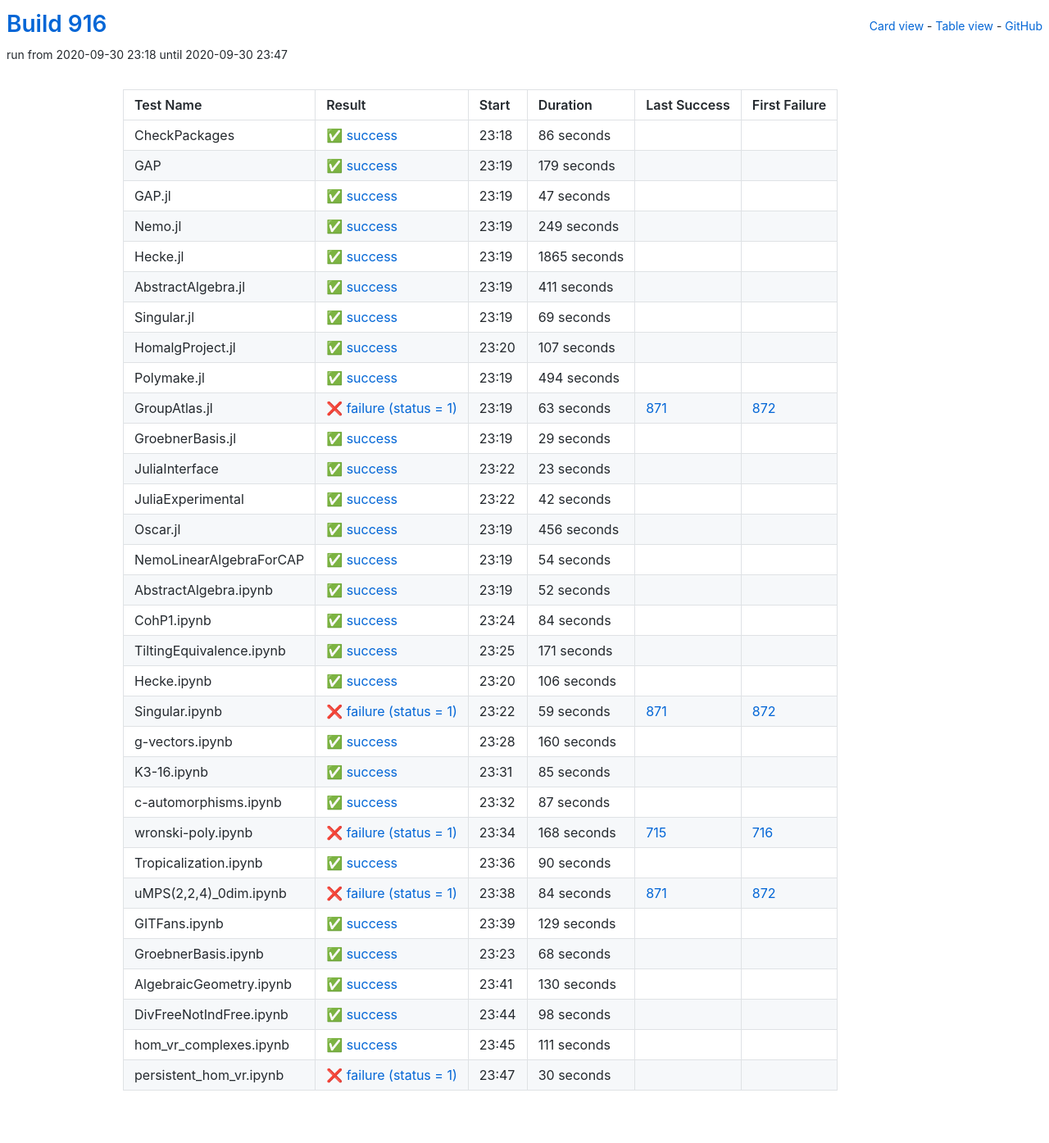
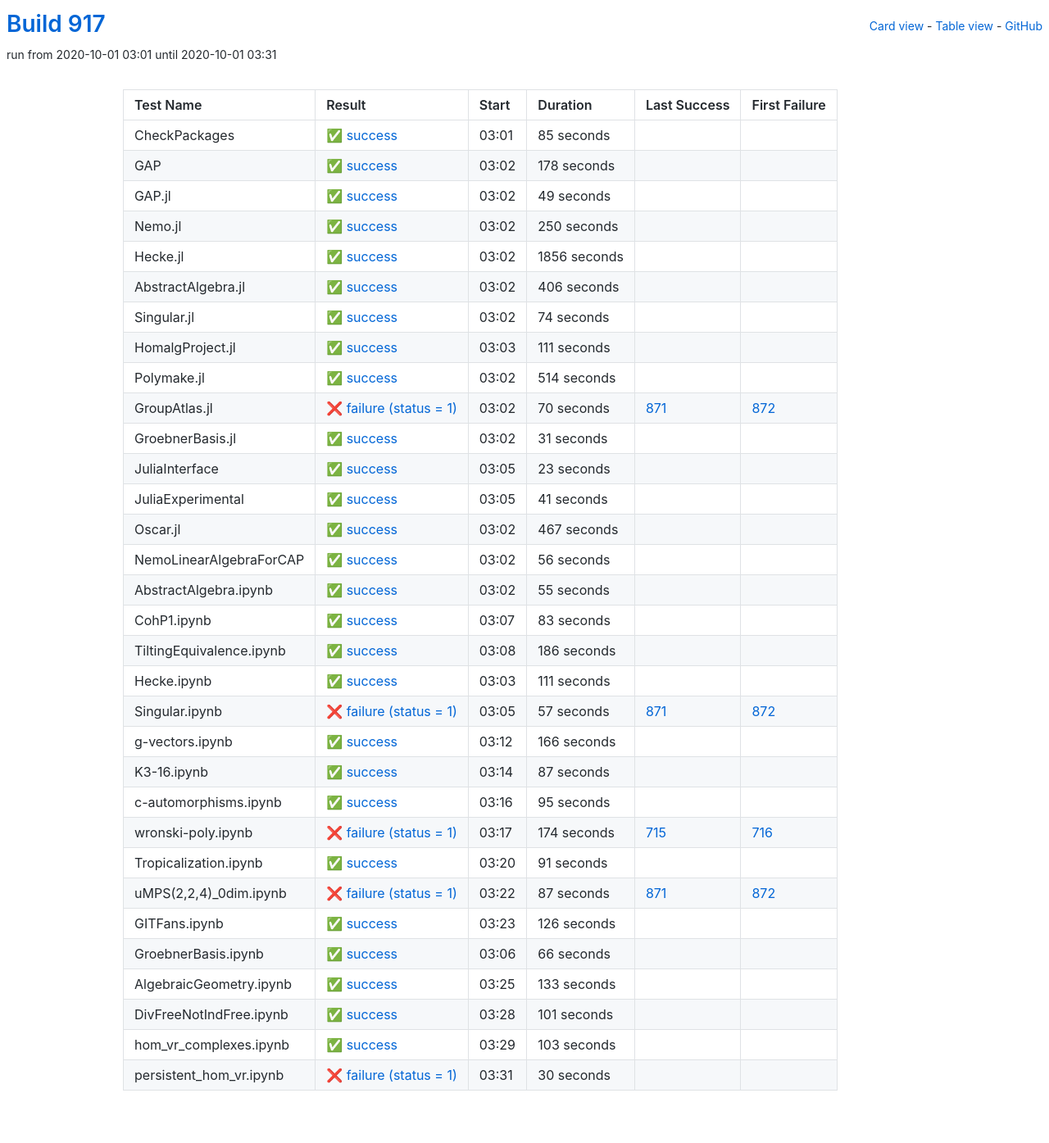
Before and after one commit to oscar-system/oscar-ci-status-stable, a Jekyll site: the page built from table.html, in a window 1280 px wide. Shown: the whole page at 82% size. Built offline with Jekyll 4.4.1, drawn with Linux system fonts in a browser that asks for light colours.

Commit message:
Build #917

```diff
--- a/_data/ci.yml
+++ b/_data/ci.yml
@@ -1,6 +1,6 @@
 ---
-build: 916
-build_url: https://oscarci.mathematik.uni-kl.de/job/oscar-stable/916/
+build: 917
+build_url: https://oscarci.mathematik.uni-kl.de/job/oscar-stable/917/
 job: oscar-stable
 organization: oscar-system
 repo: oscar-ci-status-stable
@@ -8,140 +8,140 @@ repourl: https://github.com/oscar-system/oscar-ci-status-stable
 tests:
 - name: CheckPackages
   id: checkpackages
-  log: https://oscarci.mathematik.uni-kl.de/job/oscar-stable/916/artifact/logs/build-916/CheckPackages.log
-  start: 2020-09-30 23:18
+  log: https://oscarci.mathematik.uni-kl.de/job/oscar-stable/917/artifact/logs/build-917/CheckPackages.log
+  start: 2020-10-01 03:01
   success: true
   exitcode: 0
   status: success
-  duration: 86
+  duration: 85
   last_success: false
   last_success_url:
   first_failure: false
   first_failure_url:
 - name: GAP
   id: gap
-  log: https://oscarci.mathematik.uni-kl.de/job/oscar-stable/916/artifact/logs/build-916/GAP.log
-  start: 2020-09-30 23:19
+  log: https://oscarci.mathematik.uni-kl.de/job/oscar-stable/917/artifact/logs/build-917/GAP.log
+  start: 2020-10-01 03:02
   success: true
   exitcode: 0
   status: success
-  duration: 179
+  duration: 178
   last_success: false
   last_success_url:
   first_failure: false
   first_failure_url:
 - name: GAP.jl
   id: gap-jl
-  log: https://oscarci.mathematik.uni-kl.de/job/oscar-stable/916/artifact/logs/build-916/GAP.jl.log
-  start: 2020-09-30 23:19
+  log: https://oscarci.mathematik.uni-kl.de/job/oscar-stable/917/artifact/logs/build-917/GAP.jl.log
+  start: 2020-10-01 03:02
   success: true
   exitcode: 0
   status: success
-  duration: 47
+  duration: 49
   last_success: false
   last_success_url:
   first_failure: false
   first_failure_url:
 - name: Nemo.jl
   id: nemo-jl
-  log: https://oscarci.mathematik.uni-kl.de/job/oscar-stable/916/artifact/logs/build-916/Nemo.jl.log
-  start: 2020-09-30 23:19
+  log: https://oscarci.mathematik.uni-kl.de/job/oscar-stable/917/artifact/logs/build-917/Nemo.jl.log
+  start: 2020-10-01 03:02
   success: true
   exitcode: 0
   status: success
-  duration: 249
+  duration: 250
   last_success: false
   last_success_url:
   first_failure: false
   first_failure_url:
 - name: Hecke.jl
   id: hecke-jl
-  log: https://oscarci.mathematik.uni-kl.de/job/oscar-stable/916/artifact/logs/build-916/Hecke.jl.log
-  start: 2020-09-30 23:19
+  log: https://oscarci.mathematik.uni-kl.de/job/oscar-stable/917/artifact/logs/build-917/Hecke.jl.log
+  start: 2020-10-01 03:02
   success: true
   exitcode: 0
   status: success
-  duration: 1865
+  duration: 1856
   last_success: false
   last_success_url:
   first_failure: false
   first_failure_url:
 - name: AbstractAlgebra.jl
   id: abstractalgebra-jl
-  log: https://oscarci.mathematik.uni-kl.de/job/oscar-stable/916/artifact/logs/build-916/AbstractAlgebra.jl.log
-  start: 2020-09-30 23:19
+  log: https://oscarci.mathematik.uni-kl.de/job/oscar-stable/917/artifact/logs/build-917/AbstractAlgebra.jl.log
+  start: 2020-10-01 03:02
   success: true
   exitcode: 0
   status: success
-  duration: 411
+  duration: 406
   last_success: false
   last_success_url:
   first_failure: false
   first_failure_url:
 - name: Singular.jl
   id: singular-jl
-  log: https://oscarci.mathematik.uni-kl.de/job/oscar-stable/916/artifact/logs/build-916/Singular.jl.log
-  start: 2020-09-30 23:19
+  log: https://oscarci.mathematik.uni-kl.de/job/oscar-stable/917/artifact/logs/build-917/Singular.jl.log
+  start: 2020-10-01 03:02
   success: true
   exitcode: 0
   status: success
-  duration: 69
+  duration: 74
   last_success: false
   last_success_url:
   first_failure: false
   first_failure_url:
 - name: HomalgProject.jl
   id: homalgproject-jl
-  log: https://oscarci.mathematik.uni-kl.de/job/oscar-stable/916/artifact/logs/build-916/HomalgProject.jl.log
-  start: 2020-09-30 23:20
+  log: https://oscarci.mathematik.uni-kl.de/job/oscar-stable/917/artifact/logs/build-917/HomalgProject.jl.log
+  start: 2020-10-01 03:03
   success: true
   exitcode: 0
   status: success
-  duration: 107
+  duration: 111
   last_success: false
   last_success_url:
   first_failure: false
   first_failure_url:
 - name: Polymake.jl
   id: polymake-jl
-  log: https://oscarci.mathematik.uni-kl.de/job/oscar-stable/916/artifact/logs/build-916/Polymake.jl.log
-  start: 2020-09-30 23:19
+  log: https://oscarci.mathematik.uni-kl.de/job/oscar-stable/917/artifact/logs/build-917/Polymake.jl.log
+  start: 2020-10-01 03:02
   success: true
   exitcode: 0
   status: success
-  duration: 494
+  duration: 514
   last_success: false
   last_success_url:
   first_failure: false
   first_failure_url:
 - name: GroupAtlas.jl
   id: groupatlas-jl
-  log: https://oscarci.mathematik.uni-kl.de/job/oscar-stable/916/artifact/logs/build-916/GroupAtlas.jl.log
-  start: 2020-09-30 23:19
+  log: https://oscarci.mathematik.uni-kl.de/job/oscar-stable/917/artifact/logs/build-917/GroupAtlas.jl.log
+  start: 2020-10-01 03:02
   success: false
   exitcode: 1
   status: failure
-  duration: 63
+  duration: 70
   last_success: 871
   last_success_url: https://oscarci.mathematik.uni-kl.de/job/oscar-stable/871/
   first_failure: 872
   first_failure_url: https://oscarci.mathematik.uni-kl.de/job/oscar-stable/872/
 - name: GroebnerBasis.jl
   id: groebnerbasis-jl
-  log: https://oscarci.mathematik.uni-kl.de/job/oscar-stable/916/artifact/logs/build-916/GroebnerBasis.jl.log
-  start: 2020-09-30 23:19
+  log: https://oscarci.mathematik.uni-kl.de/job/oscar-stable/917/artifact/logs/build-917/GroebnerBasis.jl.log
+  start: 2020-10-01 03:02
   success: true
   exitcode: 0
   status: success
-  duration: 29
+  duration: 31
   last_success: false
   last_success_url:
   first_failure: false
   first_failure_url:
 - name: JuliaInterface
   id: juliainterface
-  log: https://oscarci.mathematik.uni-kl.de/job/oscar-stable/916/artifact/logs/build-916/JuliaInterface.log
-  start: 2020-09-30 23:22
+  log: https://oscarci.mathematik.uni-kl.de/job/oscar-stable/917/artifact/logs/build-917/JuliaInterface.log
+  start: 2020-10-01 03:05
   success: true
   exitcode: 0
   status: success
@@ -152,128 +152,116 @@ tests:
   first_failure_url:
 - name: JuliaExperimental
   id: juliaexperimental
-  log: https://oscarci.mathematik.uni-kl.de/job/oscar-stable/916/artifact/logs/build-916/JuliaExperimental.log
-  start: 2020-09-30 23:22
+  log: https://oscarci.mathematik.uni-kl.de/job/oscar-stable/917/artifact/logs/build-917/JuliaExperimental.log
+  start: 2020-10-01 03:05
   success: true
   exitcode: 0
   status: success
-  duration: 42
+  duration: 41
   last_success: false
   last_success_url:
   first_failure: false
   first_failure_url:
 - name: Oscar.jl
   id: oscar-jl
-  log: https://oscarci.mathematik.uni-kl.de/job/oscar-stable/916/artifact/logs/build-916/Oscar.jl.log
-  start: 2020-09-30 23:19
+  log: https://oscarci.mathematik.uni-kl.de/job/oscar-stable/917/artifact/logs/build-917/Oscar.jl.log
+  start: 2020-10-01 03:02
   success: true
   exitcode: 0
   status: success
-  duration: 456
+  duration: 467
   last_success: false
   last_success_url:
   first_failure: false
   first_failure_url:
 - name: NemoLinearAlgebraForCAP
   id: nemolinearalgebraforcap
-  log: https://oscarci.mathematik.uni-kl.de/job/oscar-stable/916/artifact/logs/build-916/NemoLinearAlgebraForCAP.log
-  start: 2020-09-30 23:19
+  log: https://oscarci.mathematik.uni-kl.de/job/oscar-stable/917/artifact/logs/build-917/NemoLinearAlgebraForCAP.log
+  start: 2020-10-01 03:02
   success: true
   exitcode: 0
   status: success
-  duration: 54
+  duration: 56
   last_success: false
   last_success_url:
   first_failure: false
   first_failure_url:
 - name: AbstractAlgebra.ipynb
   id: abstractalgebra-ipynb
-  log: https://oscarci.mathematik.uni-kl.de/job/oscar-stable/916/artifact/logs/build-916/AbstractAlgebra.ipynb.log
-  start: 2020-09-30 23:19
+  log: https://oscarci.mathematik.uni-kl.de/job/oscar-stable/917/artifact/logs/build-917/AbstractAlgebra.ipynb.log
+  start: 2020-10-01 03:02
   success: true
   exitcode: 0
   status: success
-  duration: 52
+  duration: 55
   last_success: false
   last_success_url:
   first_failure: false
   first_failure_url:
 - name: CohP1.ipynb
   id: cohp1-ipynb
-  log: https://oscarci.mathematik.uni-kl.de/job/oscar-stable/916/artifact/logs/build-916/CohP1.ipynb.log
-  start: 2020-09-30 23:24
+  log: https://oscarci.mathematik.uni-kl.de/job/oscar-stable/917/artifact/logs/build-917/CohP1.ipynb.log
+  start: 2020-10-01 03:07
   success: true
   exitcode: 0
   status: success
-  duration: 84
+  duration: 83
   last_success: false
   last_success_url:
   first_failure: false
   first_failure_url:
 - name: TiltingEquivalence.ipynb
   id: tiltingequivalence-ipynb
-  log: https://oscarci.mathematik.uni-kl.de/job/oscar-stable/916/artifact/logs/build-916/TiltingEquivalence.ipynb.log
-  start: 2020-09-30 23:25
+  log: https://oscarci.mathematik.uni-kl.de/job/oscar-stable/917/artifact/logs/build-917/TiltingEquivalence.ipynb.log
+  start: 2020-10-01 03:08
   success: true
   exitcode: 0
   status: success
-  duration: 171
+  duration: 186
   last_success: false
   last_success_url:
   first_failure: false
   first_failure_url:
 - name: Hecke.ipynb
   id: hecke-ipynb
-  log: https://oscarci.mathematik.uni-kl.de/job/oscar-stable/916/artifact/logs/build-916/Hecke.ipynb.log
-  start: 2020-09-30 23:20
+  log: https://oscarci.mathematik.uni-kl.de/job/oscar-stable/917/artifact/logs/build-917/Hecke.ipynb.log
+  start: 2020-10-01 03:03
   success: true
   exitcode: 0
   status: success
-  duration: 106
+  duration: 111
   last_success: false
   last_success_url:
   first_failure: false
   first_failure_url:
 - name: Singular.ipynb
   id: singular-ipynb
-  log: https://oscarci.mathematik.uni-kl.de/job/oscar-stable/916/artifact/logs/build-916/Singular.ipynb.log
-  start: 2020-09-30 23:22
+  log: https://oscarci.mathematik.uni-kl.de/job/oscar-stable/917/artifact/logs/build-917/Singular.ipynb.log
+  start: 2020-10-01 03:05
   success: false
   exitcode: 1
   status: failure
-  duration: 59
+  duration: 57
   last_success: 871
   last_success_url: https://oscarci.mathematik.uni-kl.de/job/oscar-stable/871/
   first_failure: 872
   first_failure_url: https://oscarci.mathematik.uni-kl.de/job/oscar-stable/872/
 - name: g-vectors.ipynb
   id: g-vectors-ipynb
-  log: https://oscarci.mathematik.uni-kl.de/job/oscar-stable/916/artifact/logs/build-916/g-vectors.ipynb.log
-  start: 2020-09-30 23:28
+  log: https://oscarci.mathematik.uni-kl.de/job/oscar-stable/917/artifact/logs/build-917/g-vectors.ipynb.log
+  start: 2020-10-01 03:12
   success: true
   exitcode: 0
   status: success
-  duration: 160
+  duration: 166
   last_success: false
   last_success_url:
   first_failure: false
   first_failure_url:
 - name: K3-16.ipynb
   id: k3-16-ipynb
-  log: https://oscarci.mathematik.uni-kl.de/job/oscar-stable/916/artifact/logs/build-916/K3-16.ipynb.log
-  start: 2020-09-30 23:31
-  success: true
-  exitcode: 0
-  status: success
-  duration: 85
-  last_success: false
-  last_success_url:
-  first_failure: false
-  first_failure_url:
-- name: c-automorphisms.ipynb
-  id: c-automorphisms-ipynb
-  log: https://oscarci.mathematik.uni-kl.de/job/oscar-stable/916/artifact/logs/build-916/c-automorphisms.ipynb.log
-  start: 2020-09-30 23:32
+  log: https://oscarci.mathematik.uni-kl.de/job/oscar-stable/917/artifact/logs/build-917/K3-16.ipynb.log
+  start: 2020-10-01 03:14
   success: true
   exitcode: 0
   status: success
@@ -282,106 +270,118 @@ tests:
   last_success_url:
   first_failure: false
   first_failure_url:
+- name: c-automorphisms.ipynb
+  id: c-automorphisms-ipynb
+  log: https://oscarci.mathematik.uni-kl.de/job/oscar-stable/917/artifact/logs/build-917/c-automorphisms.ipynb.log
+  start: 2020-10-01 03:16
+  success: true
+  exitcode: 0
+  status: success
+  duration: 95
+  last_success: false
+  last_success_url:
+  first_failure: false
+  first_failure_url:
 - name: wronski-poly.ipynb
   id: wronski-poly-ipynb
-  log: https://oscarci.mathematik.uni-kl.de/job/oscar-stable/916/artifact/logs/build-916/wronski-poly.ipynb.log
-  start: 2020-09-30 23:34
+  log: https://oscarci.mathematik.uni-kl.de/job/oscar-stable/917/artifact/logs/build-917/wronski-poly.ipynb.log
+  start: 2020-10-01 03:17
   success: false
   exitcode: 1
   status: failure
-  duration: 168
+  duration: 174
   last_success: 715
   last_success_url: https://oscarci.mathematik.uni-kl.de/job/oscar-stable/715/
   first_failure: 716
   first_failure_url: https://oscarci.mathematik.uni-kl.de/job/oscar-stable/716/
 - name: Tropicalization.ipynb
   id: tropicalization-ipynb
-  log: https://oscarci.mathematik.uni-kl.de/job/oscar-stable/916/artifact/logs/build-916/Tropicalization.ipynb.log
-  start: 2020-09-30 23:36
+  log: https://oscarci.mathematik.uni-kl.de/job/oscar-stable/917/artifact/logs/build-917/Tropicalization.ipynb.log
+  start: 2020-10-01 03:20
   success: true
   exitcode: 0
   status: success
-  duration: 90
+  duration: 91
   last_success: false
   last_success_url:
   first_failure: false
   first_failure_url:
 - name: uMPS(2,2,4)_0dim.ipynb
   id: umps-2-2-4-0dim-ipynb
-  log: https://oscarci.mathematik.uni-kl.de/job/oscar-stable/916/artifact/logs/build-916/uMPS-2-2-4-_0dim.ipynb.log
-  start: 2020-09-30 23:38
+  log: https://oscarci.mathematik.uni-kl.de/job/oscar-stable/917/artifact/logs/build-917/uMPS-2-2-4-_0dim.ipynb.log
+  start: 2020-10-01 03:22
   success: false
   exitcode: 1
   status: failure
-  duration: 84
+  duration: 87
   last_success: 871
   last_success_url: https://oscarci.mathematik.uni-kl.de/job/oscar-stable/871/
   first_failure: 872
   first_failure_url: https://oscarci.mathematik.uni-kl.de/job/oscar-stable/872/
 - name: GITFans.ipynb
   id: gitfans-ipynb
-  log: https://oscarci.mathematik.uni-kl.de/job/oscar-stable/916/artifact/logs/build-916/GITFans.ipynb.log
-  start: 2020-09-30 23:39
+  log: https://oscarci.mathematik.uni-kl.de/job/oscar-stable/917/artifact/logs/build-917/GITFans.ipynb.log
+  start: 2020-10-01 03:23
   success: true
   exitcode: 0
   status: success
-  duration: 129
+  duration: 126
   last_success: false
   last_success_url:
   first_failure: false
   first_failure_url:
 - name: GroebnerBasis.ipynb
   id: groebnerbasis-ipynb
-  log: https://oscarci.mathematik.uni-kl.de/job/oscar-stable/916/artifact/logs/build-916/GroebnerBasis.ipynb.log
-  start: 2020-09-30 23:23
+  log: https://oscarci.mathematik.uni-kl.de/job/oscar-stable/917/artifact/logs/build-917/GroebnerBasis.ipynb.log
+  start: 2020-10-01 03:06
   success: true
   exitcode: 0
   status: success
-  duration: 68
+  duration: 66
   last_success: false
   last_success_url:
   first_failure: false
   first_failure_url:
 - name: AlgebraicGeometry.ipynb
   id: algebraicgeometry-ipynb
-  log: https://oscarci.mathematik.uni-kl.de/job/oscar-stable/916/artifact/logs/build-916/AlgebraicGeometry.ipynb.log
-  start: 2020-09-30 23:41
+  log: https://oscarci.mathematik.uni-kl.de/job/oscar-stable/917/artifact/logs/build-917/AlgebraicGeometry.ipynb.log
+  start: 2020-10-01 03:25
   success: true
   exitcode: 0
   status: success
-  duration: 130
+  duration: 133
   last_success: false
   last_success_url:
   first_failure: false
   first_failure_url:
 - name: DivFreeNotIndFree.ipynb
   id: divfreenotindfree-ipynb
-  log: https://oscarci.mathematik.uni-kl.de/job/oscar-stable/916/artifact/logs/build-916/DivFreeNotIndFree.ipynb.log
-  start: 2020-09-30 23:44
+  log: https://oscarci.mathematik.uni-kl.de/job/oscar-stable/917/artifact/logs/build-917/DivFreeNotIndFree.ipynb.log
+  start: 2020-10-01 03:28
   success: true
   exitcode: 0
   status: success
-  duration: 98
+  duration: 101
   last_success: false
   last_success_url:
   first_failure: false
   first_failure_url:
 - name: hom_vr_complexes.ipynb
   id: hom-vr-complexes-ipynb
-  log: https://oscarci.mathematik.uni-kl.de/job/oscar-stable/916/artifact/logs/build-916/hom_vr_complexes.ipynb.log
-  start: 2020-09-30 23:45
+  log: https://oscarci.mathematik.uni-kl.de/job/oscar-stable/917/artifact/logs/build-917/hom_vr_complexes.ipynb.log
+  start: 2020-10-01 03:29
   success: true
   exitcode: 0
   status: success
-  duration: 111
+  duration: 103
   last_success: false
   last_success_url:
   first_failure: false
   first_failure_url:
 - name: persistent_hom_vr.ipynb
   id: persistent-hom-vr-ipynb
-  log: https://oscarci.mathematik.uni-kl.de/job/oscar-stable/916/artifact/logs/build-916/persistent_hom_vr.ipynb.log
-  start: 2020-09-30 23:47
+  log: https://oscarci.mathematik.uni-kl.de/job/oscar-stable/917/artifact/logs/build-917/persistent_hom_vr.ipynb.log
+  start: 2020-10-01 03:31
   success: false
   exitcode: 1
   status: failure
```
Also changed, not shown: README.md.
